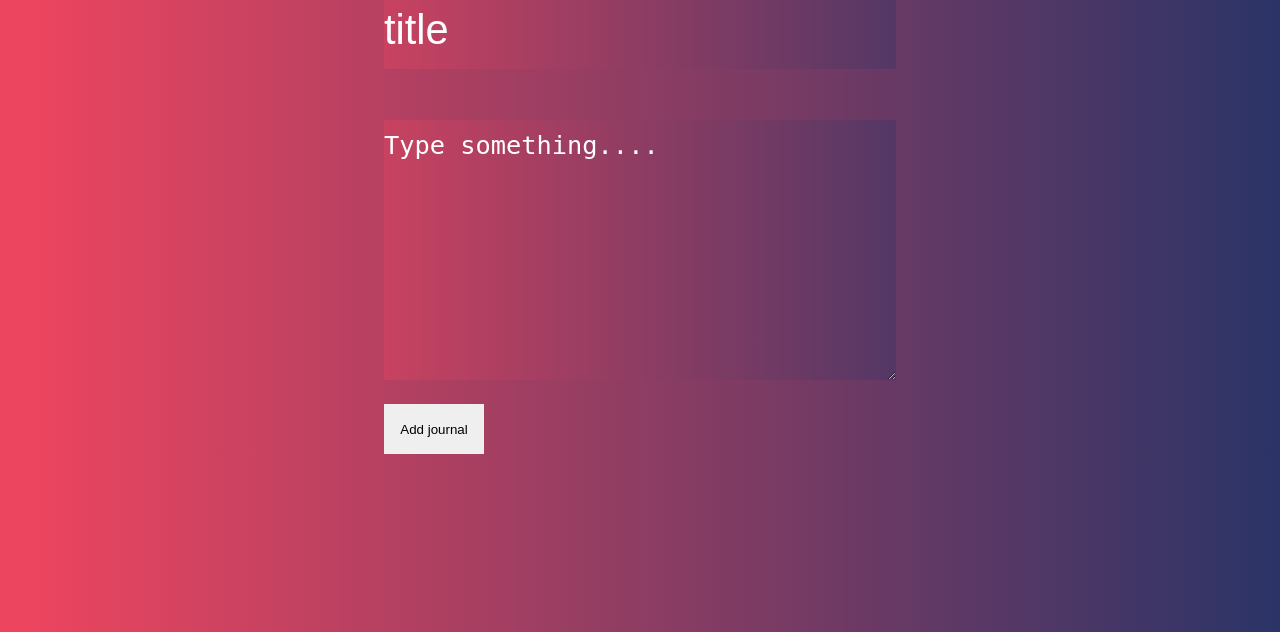
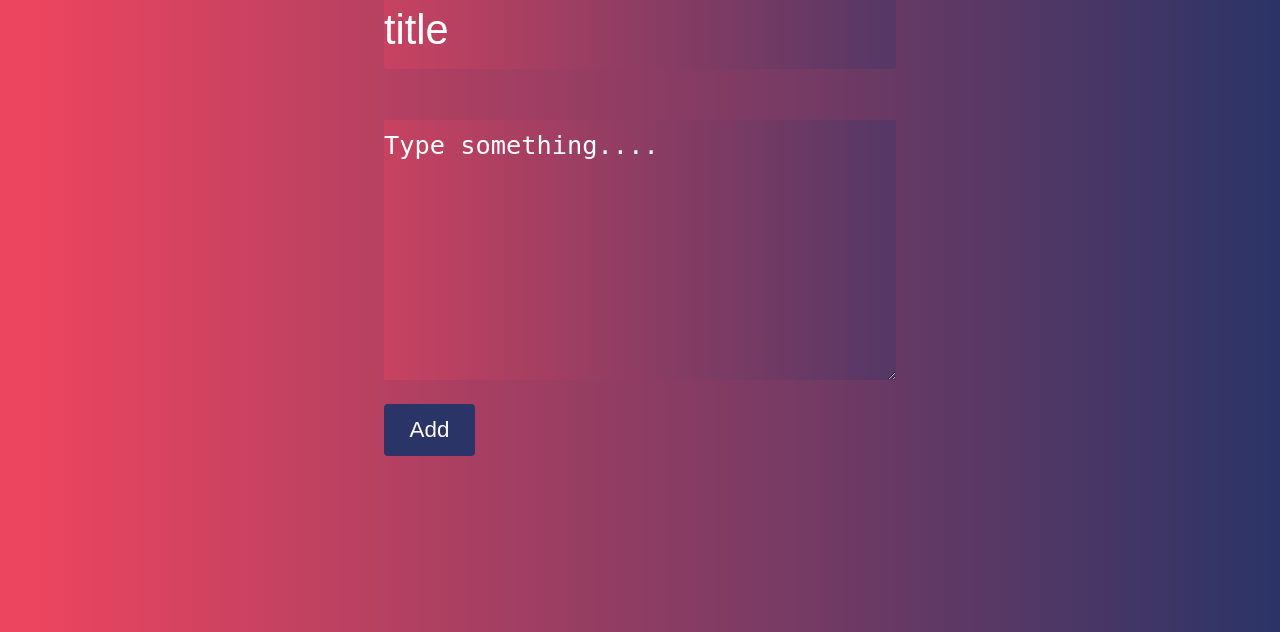
Before and after one commit to trini7y/Journal, a Node server app: page /add-journal in a window 1280 px wide. Shown: the part 168-800 px from the top of the page. Run offline with Node 20, Linux system fonts and the light colour scheme.

Commit message:
completed the design of the add-journal page

```diff
--- a/public/css/form.css
+++ b/public/css/form.css
@@ -44,8 +44,18 @@
 
 .btn{
   border: 0;
-  height: 50px;
-  width: 100px;
+  /* height: 50px; */
+  /* width: 100px; */
+  padding: 2.5% 5%;
   cursor: pointer;
-
+  font-size:1.4em;
+  font-weight: lighter;
+  color: #fff;
+  background-color: rgba(43,52,103,1);
+  border-radius: 4px;
+  transition: all 0.3s 0.3s ease-in-out;
 }
+.btn:hover {
+    background: #fff;
+    color:  rgba(43,52,103,1);
+}
--- a/routes/add-journal.js
+++ b/routes/add-journal.js
@@ -5,7 +5,7 @@ const journal = []
 
 //Increment ID
 class ID {
-  static currentId = 0;
+  static currentId = 1  ;
   static idIncrement = 1;
 
   constructor() {
--- a/views/add-journal.ejs
+++ b/views/add-journal.ejs
@@ -12,7 +12,7 @@
                 <br/>
                 <textarea class="description" name="description" placeholder="Type something...."></textarea>
             </div>
-            <button class="btn" type="submit"> Add journal</button>
+            <button class="btn" type="submit"> Add </button>
         </form>
        </div>
     </main>
```
